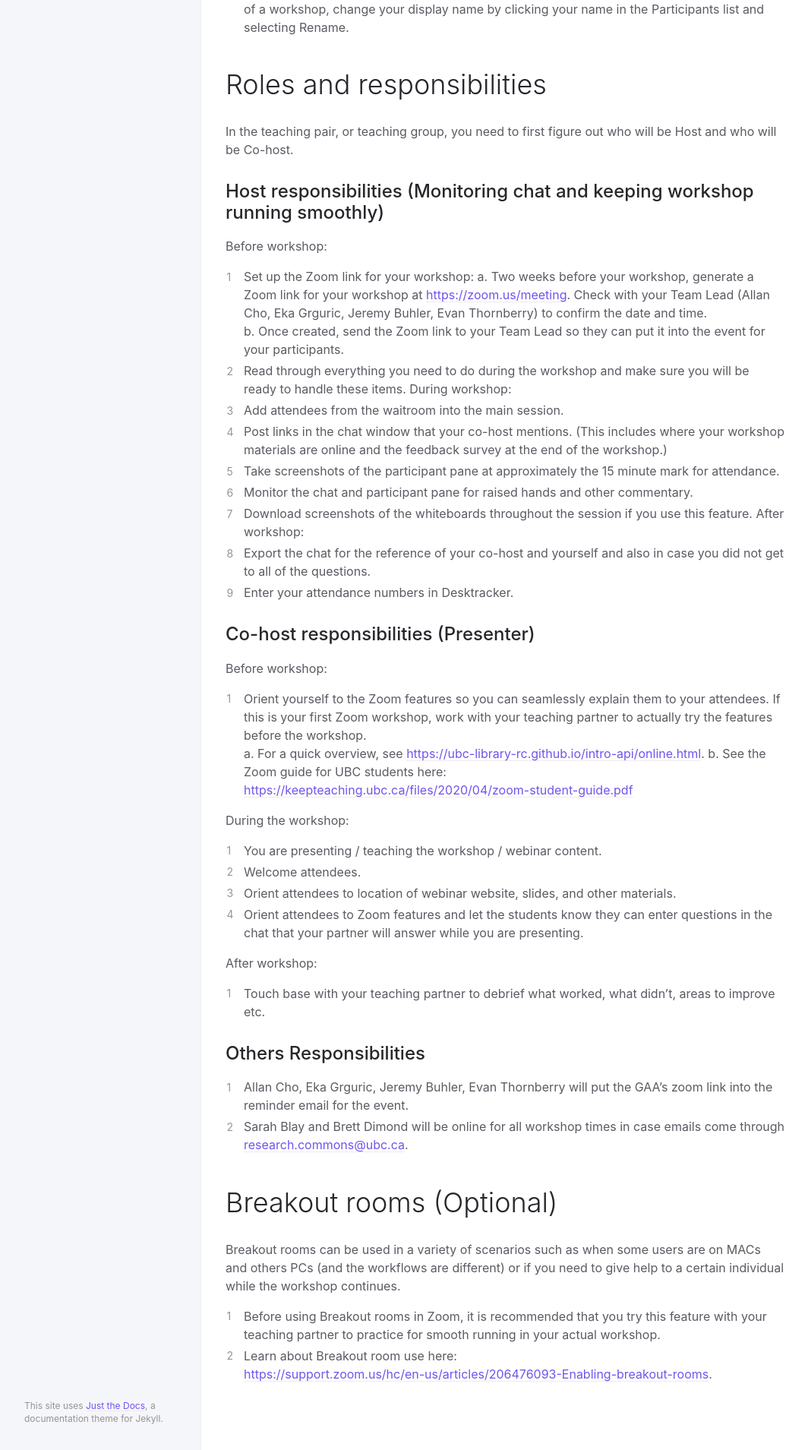
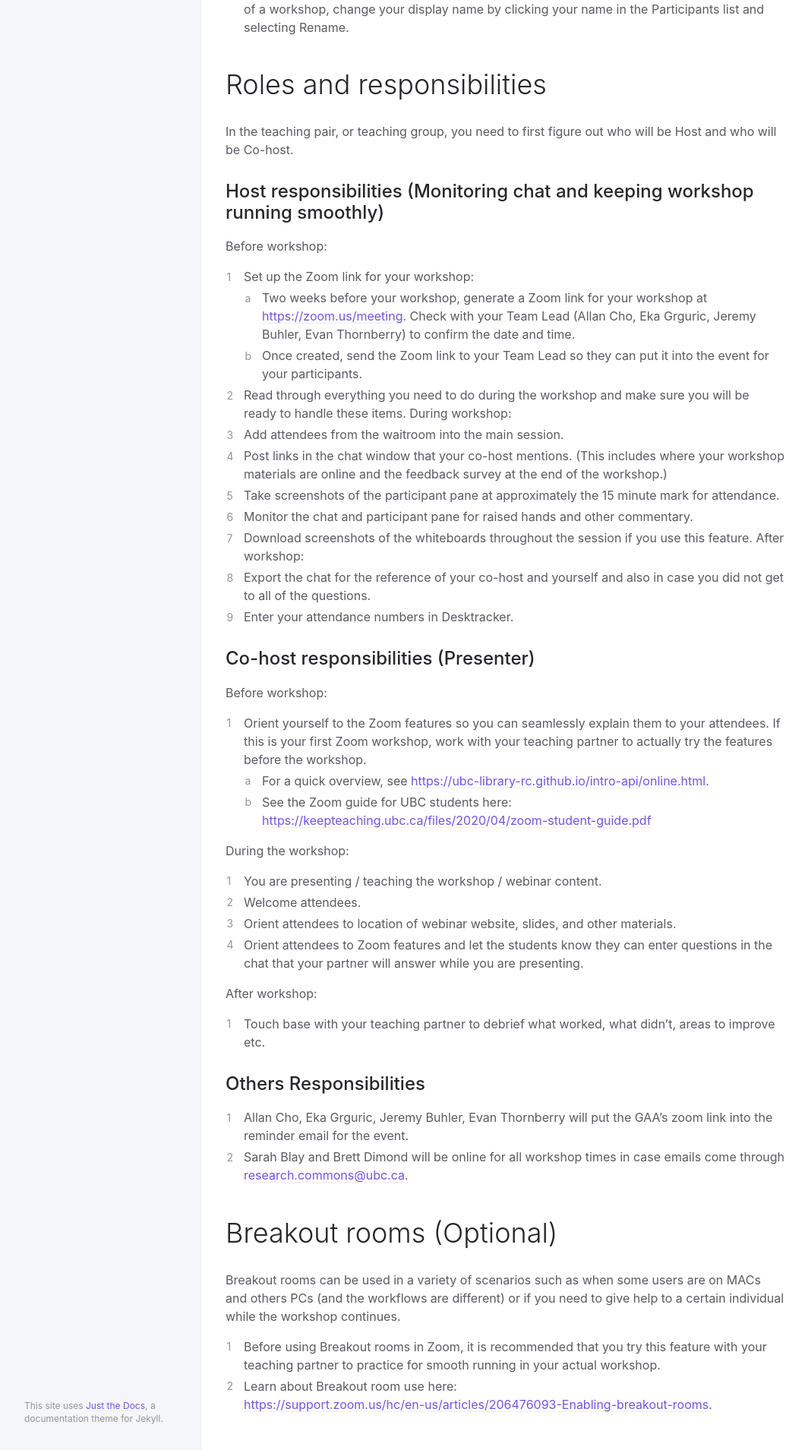
Before and after one commit to sarahblay/rc-docs, a Jekyll site: the page built from docs/usingthercspaces/zoomforworkshops.md, in a window 1280 px wide. Shown: the part 1064-2973 px from the top of the page at 76% size, without its empty margins (107-1171 px from the left). Built offline with Jekyll 4.4.1, drawn with Linux system fonts in a browser that asks for light colours; part of the change alters nothing that is shown.

```diff
--- a/docs/usingthercspaces/zoomforworkshops.md
+++ b/docs/usingthercspaces/zoomforworkshops.md
@@ -43,8 +43,8 @@ In the teaching pair, or teaching group, you need to first figure out who will b
 ## Host responsibilities (Monitoring chat and keeping workshop running smoothly)
 Before workshop:
 1. Set up the Zoom link for your workshop:
-   a. Two weeks before your workshop, generate a Zoom link for your workshop at <a href="https://zoom.us/meeting" target="_blank">https://zoom.us/meeting</a>. Check with your Team Lead (Allan Cho, Eka Grguric, Jeremy Buhler, Evan Thornberry) to confirm the date and time.<br/>
-   b. Once created, send the Zoom link to your Team Lead so they can put it into the event for your participants.
+   1. Two weeks before your workshop, generate a Zoom link for your workshop at <a href="https://zoom.us/meeting" target="_blank">https://zoom.us/meeting</a>. Check with your Team Lead (Allan Cho, Eka Grguric, Jeremy Buhler, Evan Thornberry) to confirm the date and time.<br/>
+   2. Once created, send the Zoom link to your Team Lead so they can put it into the event for your participants.
 2. Read through everything you need to do during the workshop and make sure you will be ready to handle these items.
 During workshop:
 3. Add attendees from the waitroom into the main session.
@@ -60,8 +60,8 @@ After workshop:
 ## Co-host responsibilities (Presenter)
 Before workshop:
 1. Orient yourself to the Zoom features so you can seamlessly explain them to your attendees. If this is your first Zoom workshop, work with your teaching partner to actually try the features before the workshop.
-   a. For a quick overview, see <a href="https://ubc-library-rc.github.io/intro-api/online.html" target="_blank">https://ubc-library-rc.github.io/intro-api/online.html</a>.
-   b. See the Zoom guide for UBC students here:  <a href="https://keepteaching.ubc.ca/files/2020/04/zoom-student-guide.pdf" target="_blank">https://keepteaching.ubc.ca/files/2020/04/zoom-student-guide.pdf</a>
+   1. For a quick overview, see <a href="https://ubc-library-rc.github.io/intro-api/online.html" target="_blank">https://ubc-library-rc.github.io/intro-api/online.html</a>.
+   2. See the Zoom guide for UBC students here:  <a href="https://keepteaching.ubc.ca/files/2020/04/zoom-student-guide.pdf" target="_blank">https://keepteaching.ubc.ca/files/2020/04/zoom-student-guide.pdf</a>
 
 During the workshop:
 2. You are presenting / teaching the workshop / webinar content.
```
